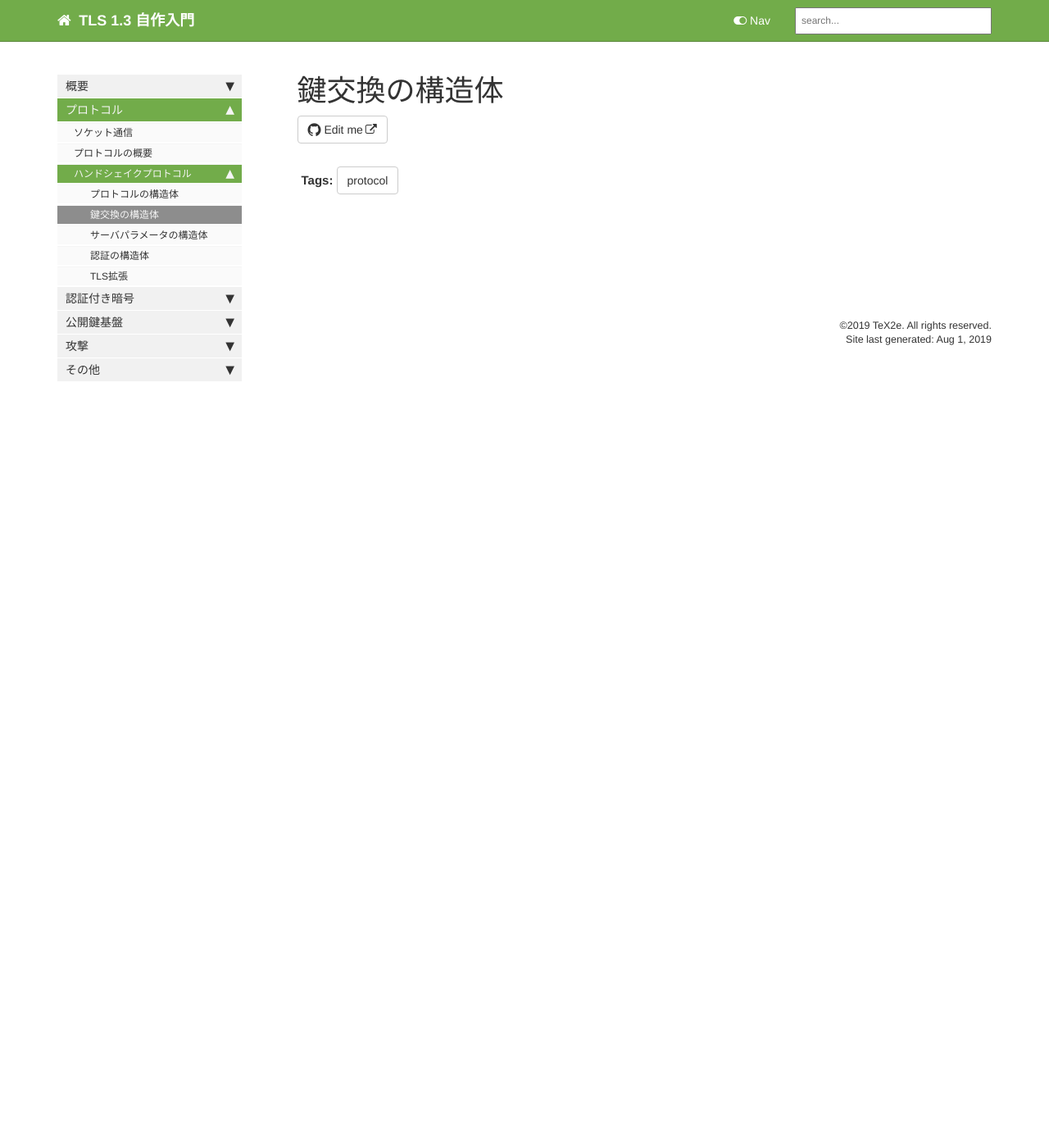
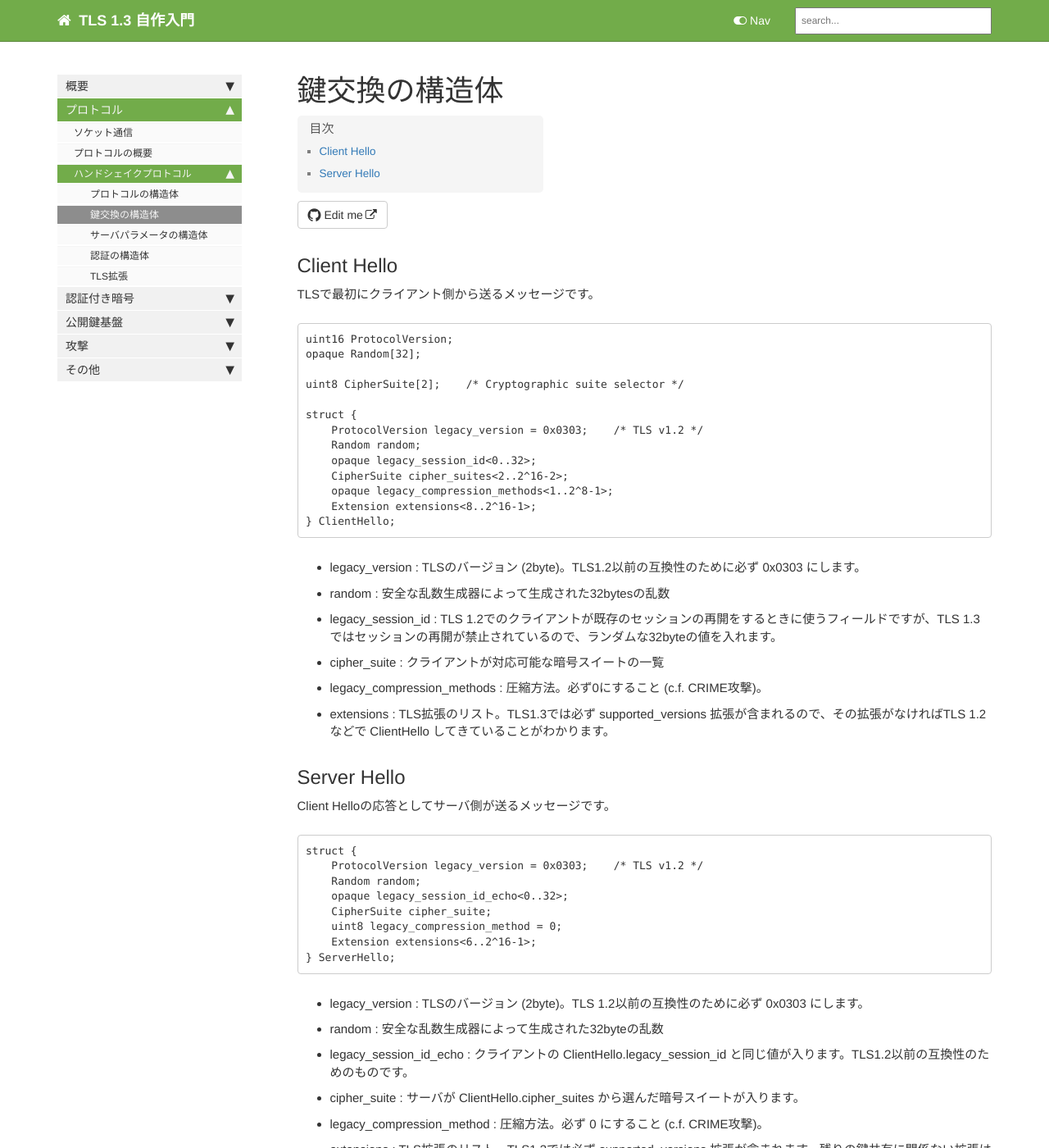
Before and after one commit to tex2e/mako-tls13, a Jekyll site: the page built from pages/2.protocol/31-key_exch.md, in a window 1280 px wide and 1400 px high. Shown: the whole window at 82% size. Built offline with Jekyll 4.4.1, drawn with Linux system fonts in a browser that asks for light colours; our own code applies the rules of GitHub Pages for plain Markdown files; comment, search, counter and statistics services are not loaded; some of the changed text lies outside the part shown.

Commit message:
key_exch.md

````diff
--- a/pages/2.protocol/31-key_exch.md
+++ b/pages/2.protocol/31-key_exch.md
@@ -4,3 +4,53 @@ tags: [protocol]
 sidebar: doc_sidebar
 permalink: handshake_key_exch.html
 ---
+
+## Client Hello
+
+TLSで最初にクライアント側から送るメッセージです。
+
+```
+uint16 ProtocolVersion;
+opaque Random[32];
+
+uint8 CipherSuite[2];    /* Cryptographic suite selector */
+
+struct {
+    ProtocolVersion legacy_version = 0x0303;    /* TLS v1.2 */
+    Random random;
+    opaque legacy_session_id<0..32>;
+    CipherSuite cipher_suites<2..2^16-2>;
+    opaque legacy_compression_methods<1..2^8-1>;
+    Extension extensions<8..2^16-1>;
+} ClientHello;
+```
+
+- legacy_version : TLSのバージョン (2byte)。TLS1.2以前の互換性のために必ず 0x0303 にします。
+- random : 安全な乱数生成器によって生成された32bytesの乱数
+- legacy_session_id : TLS 1.2でのクライアントが既存のセッションの再開をするときに使うフィールドですが、TLS 1.3ではセッションの再開が禁止されているので、ランダムな32byteの値を入れます。
+- cipher_suite : クライアントが対応可能な暗号スイートの一覧
+- legacy_compression_methods : 圧縮方法。必ず0にすること (c.f. CRIME攻撃)。
+- extensions : TLS拡張のリスト。TLS1.3では必ず supported_versions 拡張が含まれるので、その拡張がなければTLS 1.2などで ClientHello してきていることがわかります。
+
+
+## Server Hello
+
+Client Helloの応答としてサーバ側が送るメッセージです。
+
+```
+struct {
+    ProtocolVersion legacy_version = 0x0303;    /* TLS v1.2 */
+    Random random;
+    opaque legacy_session_id_echo<0..32>;
+    CipherSuite cipher_suite;
+    uint8 legacy_compression_method = 0;
+    Extension extensions<6..2^16-1>;
+} ServerHello;
+```
+
+- legacy_version : TLSのバージョン (2byte)。TLS 1.2以前の互換性のために必ず 0x0303 にします。
+- random : 安全な乱数生成器によって生成された32byteの乱数
+- legacy_session_id_echo : クライアントの ClientHello.legacy_session_id と同じ値が入ります。TLS1.2以前の互換性のためのものです。
+- cipher_suite : サーバが ClientHello.cipher_suites から選んだ暗号スイートが入ります。
+- legacy_compression_method : 圧縮方法。必ず 0 にすること (c.f. CRIME攻撃)。
+- extensions : TLS拡張のリスト。TLS1.3では必ず supported_versions 拡張が含まれます。残りの鍵共有に関係ない拡張は EncryptedExtensions メッセージで送られます。
````
Also changed, not shown: pages/1.overview/00-index.md (+1 -0 lines), pages/1.overview/01-introduction.md (+1 -1 lines), pages/2.protocol/30-handshake_protocol.md (+2 -2 lines).
